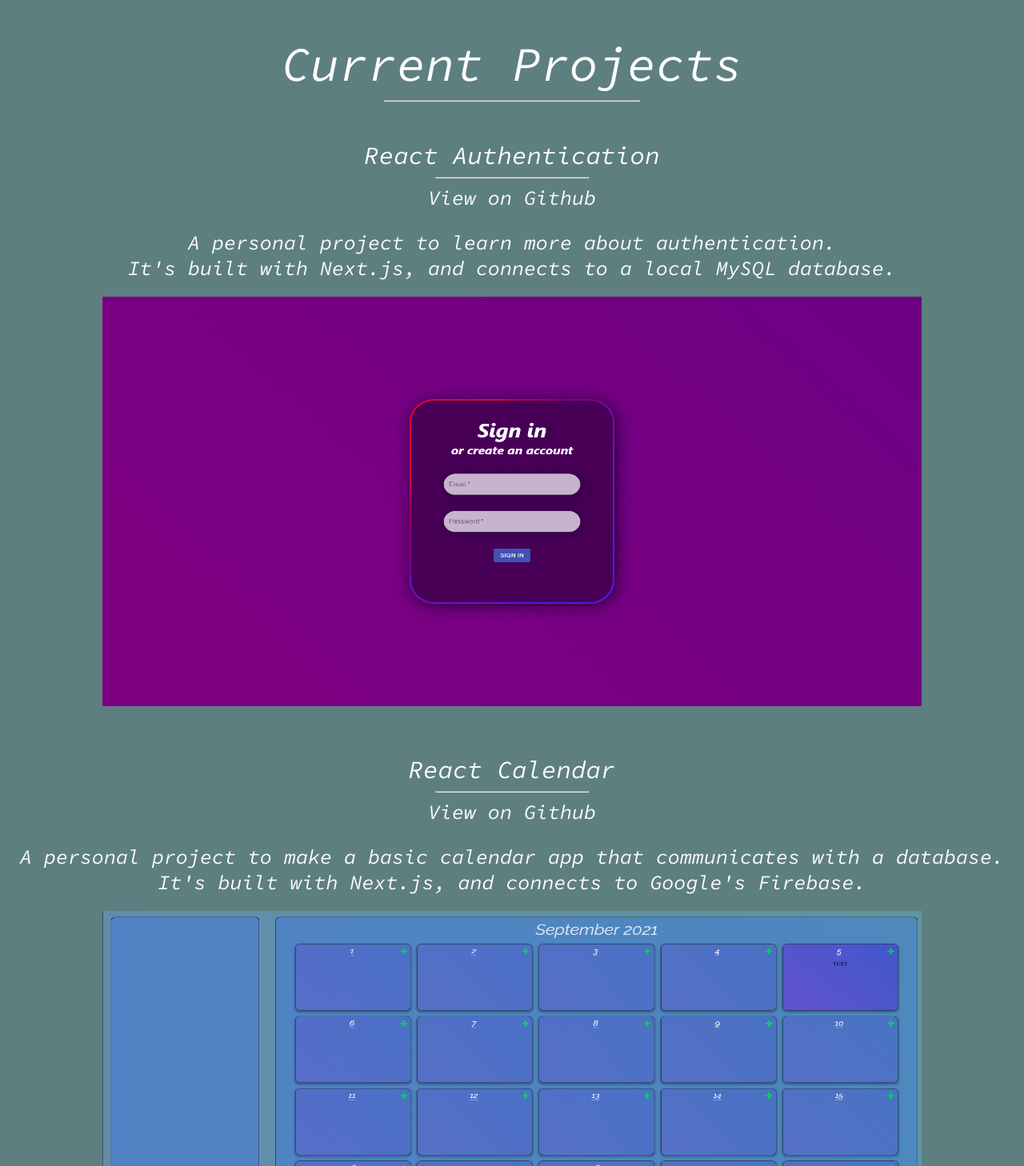
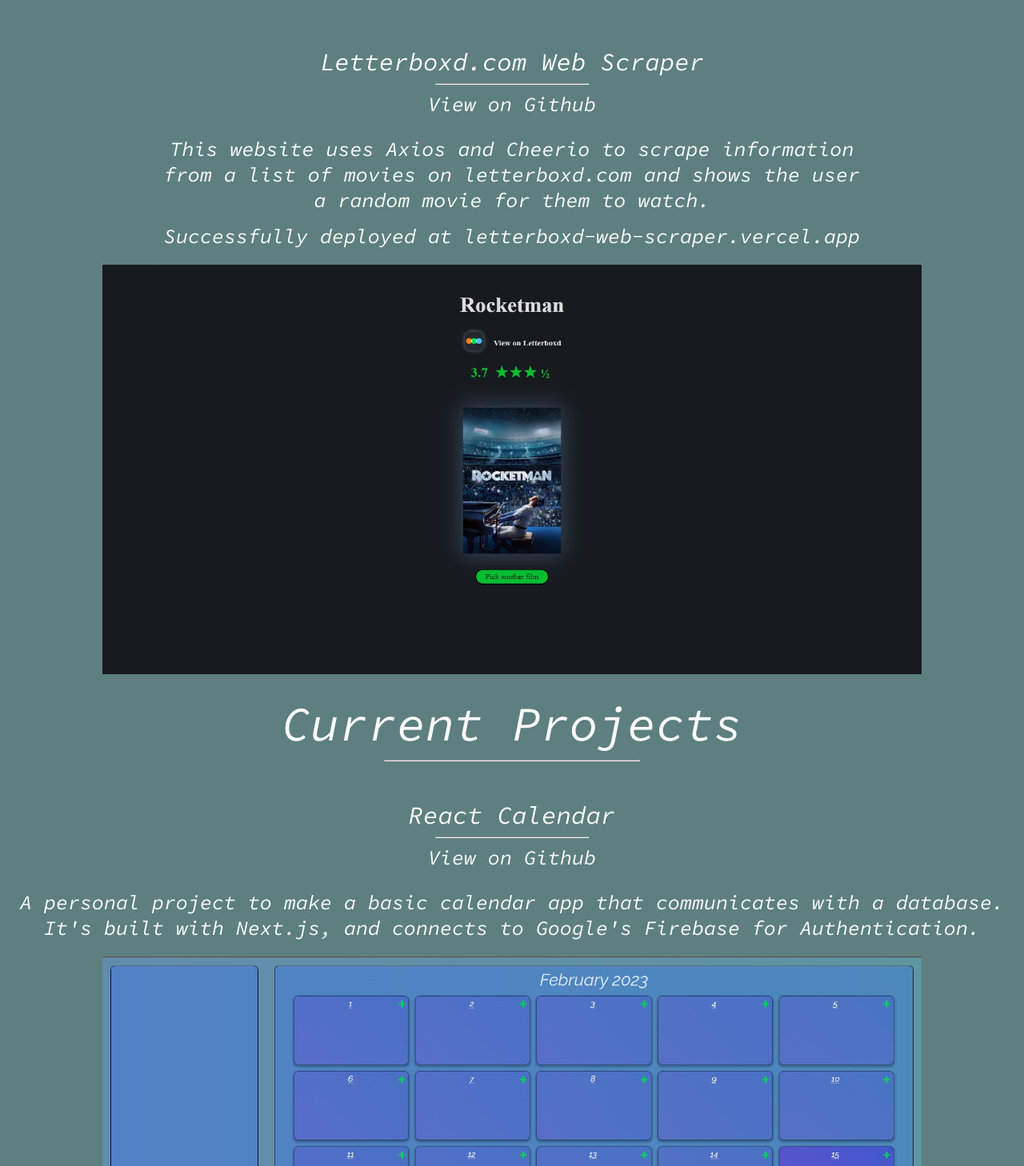
Before and after one commit to DCAdams103/My-Portfolio-Website, a Next.js app in the folder portfolio/: page / in a window 1280 px wide. Shown: the part 1632-3090 px from the top of the page at 80% size. Built offline with nearby package versions, Linux system fonts and the light colour scheme.

Commit message:
Adds my Letterboxd project

```diff
--- a/portfolio/pages/index.js
+++ b/portfolio/pages/index.js
@@ -109,10 +109,58 @@
 
       <br/>
 
+      {/* ------------------------------------------- Letterboxd Scraper ------------------------------------------ */}
+
+      <header className={styles.projectTitle}> <a href="https://letterboxd-web-scraper.vercel.app/" target="_blank"> Letterboxd.com Web Scraper </a> </header>
+      <hr style={{width:'15%'}}/>
+
+      {/* Letterboxd Scraper GitHub Link */}
+      <header className={styles.text} style={{fontSize:'25px', paddingTop:'0'}}> <a href="https://github.com/DCAdams103/Letterboxd-Web-Scraper" target="_blank"> View on Github </a></header>
+
+      {/* Letterboxd Scraper Description  */}
+      <header className={styles.text} style={{fontSize:'25px'}}>
+          This website uses Axios and Cheerio to scrape information <br/>
+          from a list of movies on letterboxd.com and shows the user <br/>
+          a random movie for them to watch.
+      </header>
+
+      {/* Letterboxd Scraper Link */}
+      <header className={styles.text} style={{fontSize:'25px', paddingTop:'1%'}}>
+          Successfully deployed at <a href="https://letterboxd-web-scraper.vercel.app/" target="_blank">letterboxd-web-scraper.vercel.app</a>
+      </header>
+
+      <br />
+
+      {/* Letterboxd Scraper Photo */}
+      <Box style={{paddingLeft:'10vw', paddingRight:'10vw'}}>
+        <Image layout="responsive"  width='10vw' height='5vh' src='/Letterboxd.png' alt="Real Home Photography Front Page" priority />
+      </Box>
+
       {/* ------------------------------------------- Current Projects ------------------------------------------ */}
 
       <header className={styles.text} style={{fontSize:'60px'}}> Current Projects </header>
       <hr style={{width:'25%'}}/>
+
+      {/* ------------------------------------------- React Calendar ------------------------------------------ */}
+
+      {/* React Calendar GitHub Link */}
+      <header className={styles.projectTitle}> <a href="https://github.com/DCAdams103/React-Calendar" target="_blank"> React Calendar </a> </header>
+      <hr style={{width:'15%'}}/>
+
+      <header className={styles.text} style={{fontSize:'25px', paddingTop:'0'}}> <a href="https://github.com/DCAdams103/React-Calendar" target="_blank"> View on Github </a></header>
+
+      {/* React Calendar Description */}
+      <header className={styles.text} style={{fontSize:'25px'}}>
+          A personal project to make a basic calendar app that communicates with a database. <br/>
+          It's built with Next.js, and connects to Google's Firebase for Authentication.
+      </header>
+
+      <br/>
+
+      {/* React Calendar Images */}
+      <Box style={{paddingLeft:'10vw', paddingRight:'10vw'}}>
+        <Image layout="responsive" src='/ReactCalendar.png' width='10vw' height='5vh'  alt="React Calendar page" priority />
+      </Box>
 
       {/* ------------------------------------------- React Auth ------------------------------------------ */}
 
@@ -136,27 +184,6 @@
       </Box>
 
       <br/>
-
-      {/* ------------------------------------------- React Calendar ------------------------------------------ */}
-
-      {/* React Calendar GitHub Link */}
-      <header className={styles.projectTitle}> <a href="https://github.com/DCAdams103/React-Calendar" target="_blank"> React Calendar </a> </header>
-      <hr style={{width:'15%'}}/>
-
-      <header className={styles.text} style={{fontSize:'25px', paddingTop:'0'}}> <a href="https://github.com/DCAdams103/React-Calendar" target="_blank"> View on Github </a></header>
-
-      {/* React Calendar Description */}
-      <header className={styles.text} style={{fontSize:'25px'}}>
-          A personal project to make a basic calendar app that communicates with a database. <br/>
-          It's built with Next.js, and connects to Google's Firebase.
-      </header>
-
-      <br/>
-
-      {/* React Calendar Images */}
-      <Box style={{paddingLeft:'10vw', paddingRight:'10vw'}}>
-        <Image layout="responsive" src='/ReactCalendar.png' width='10vw' height='5vh'  alt="React Calendar page" priority />
-      </Box>
 
       {/* ------------------------------------------- Future Projects ------------------------------------------ */}
 
```
Also changed, not shown: portfolio/public/Letterboxd.png (added), portfolio/public/ReactCalendar.png.
